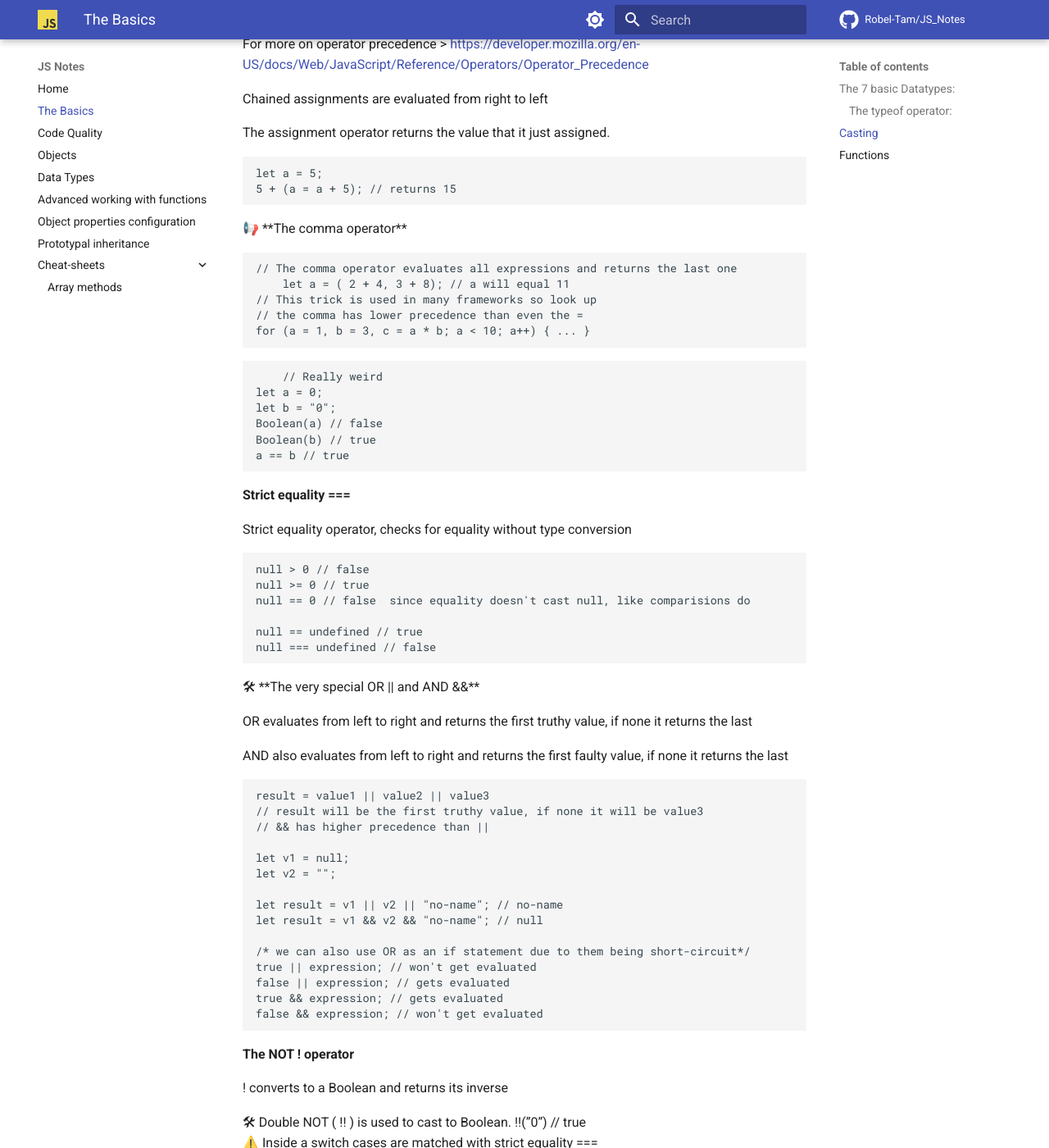
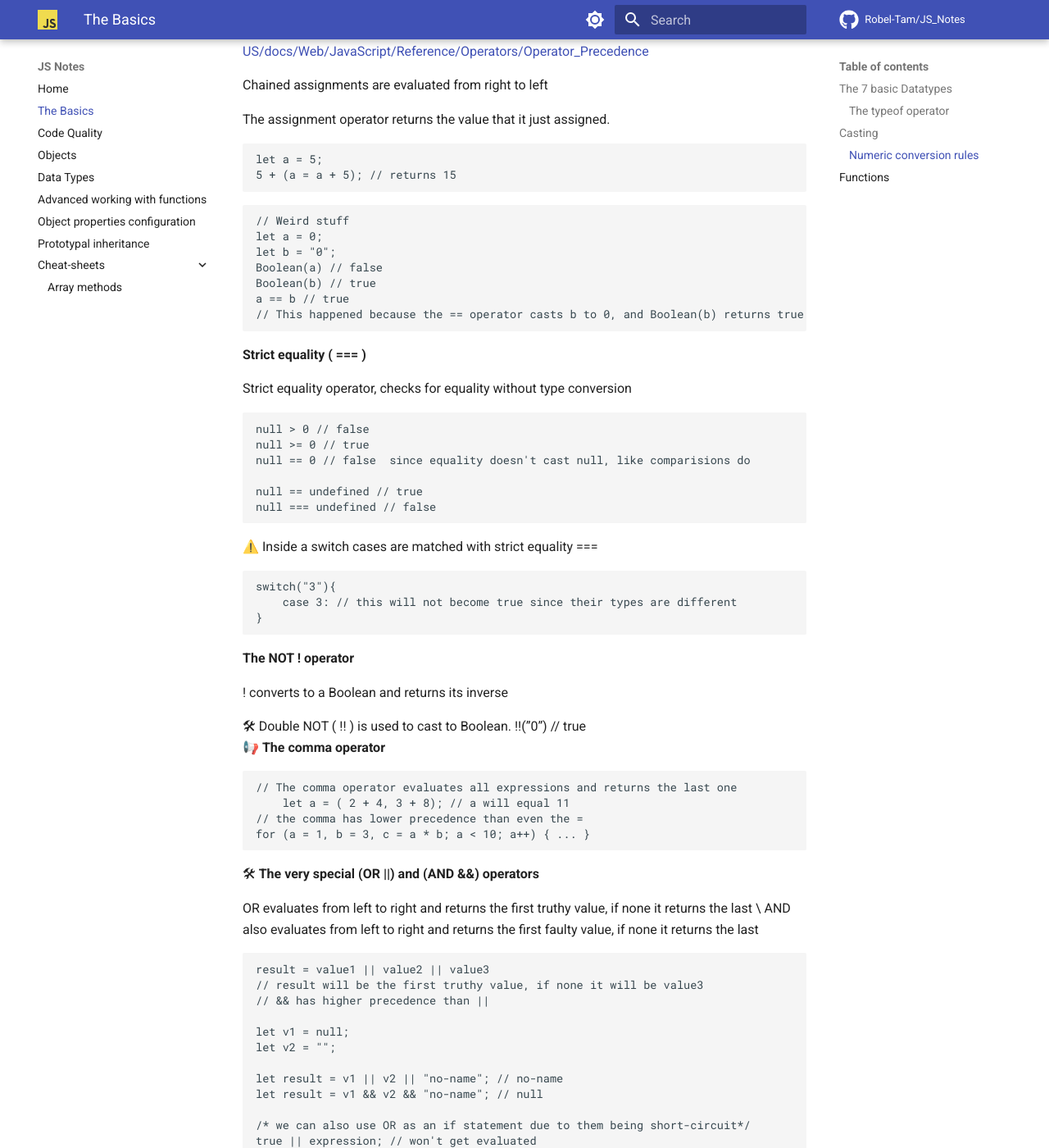
Before and after one commit to Robel-Tam/JS_Notes, an MkDocs documentation site: the page built from docs/The Basics.md, in a window 1280 px wide and 1400 px high, scrolled down 2549 px. Shown: the whole window at 82% size. Built offline with MkDocs 1.6.1 and Material for MkDocs 9.7.7, drawn with Linux system fonts in a browser that asks for light colours; comment, search, counter and statistics services are not loaded; some of the changed text lies outside the part shown.

Commit message:
Update The Basics.md

````diff
--- a/docs/The Basics.md
+++ b/docs/The Basics.md
@@ -6,13 +6,12 @@
 <script src="smt.js">
 		console.log('hello'); // this code will get ignored
 </script>
-
-```
 ```
 
 <aside>
-💡 As a rule, only the simplest scripts are put into HTML. More complex ones reside in separate files. The benefit of a separate file is that the browser will download it and store it in its cache. Other pages that reference the same script will take it from the cache instead of downloading it, so the file is actually downloaded only once. That reduces traffic and makes pages faster.
-
+💡 As a rule, only the simplest scripts are put into HTML. More complex ones reside in separate files.
+The benefit of a separate file is that the browser will download it and store it in its cache.
+Other pages that reference the same script will take it from the cache instead of downloading it, so the file is actually downloaded only once. That reduces traffic and makes pages faster.
 </aside>
 
 ```jsx
@@ -30,18 +29,13 @@
 ```
 
 <aside>
-⚠️ **“strict” mode alert**
-
-</aside>
-
-<aside>
-🔥 We could create variables without declaration merely through assignment, but this is not allowed in strict mode.
-
+	<h4>⚠️ <b>“strict” mode alert</b><br></h4>
+	🔥 We could create variables without declaration merely through assignment, but this is not allowed in strict mode.
 </aside>
 
 **Dynamically typed-** there are datatypes but variables are not bound to them.
 
-## **The 7 basic Datatypes:**
+## **The 7 basic Datatypes**
 
 - ***Number:***  integers and floating point numbers, plus Special numeric values (Infinity, -Infinity, NaN ).
 
@@ -51,14 +45,14 @@
 
      Doing math in JS is safe, i.e. it won’t die with a fatal error, it will result in a NaN in the worst case
 
-- ***Strings:*** can be surrounded with “” ‘’ or backticks(``).
+- ***Strings:*** can be surrounded with (“”), (‘’) or backticks(``).
 - ***Booleans:*** either true or false
 - ***Null:*** In JS null is not a reference to a non-existing object, but an object of itself
 - ***Undefined:*** Is also an object of it’s own, and its assigned to variables which have been declared but not assigned, we can also explicitly assign it, but that’s not good practice since that a job for null. null acts like a zero when used in operations. i.e. null - 5 == -5
 - ***Objects***
 - ***Symbols:*** named objects
 
-### The **typeof** operator:
+### The **typeof** operator
 
 ```jsx
 > let x = 5
@@ -83,7 +77,7 @@
 // get evaluated to false. note "0" and " " are evaluated to true
 ```
 
-Numeric conversion rules:
+### Numeric conversion rules
 
 | Value | Becomes.. |
 | --- | --- |
@@ -94,18 +88,16 @@
 
 <aside>
 🔥 Tip : We can use the unary + to cast to Number.
-
 </aside>
 
 ```jsx
 let x = "45";
 typeof +x; // Number
 +true // 1
-// It doesn't do anything if the operand is not a Number
 ```
 
 ```jsx
-// weird
+// Weird stuff
 4 + 5 + "px"  // 9px
 "px" + 4 + 5  // px45
 // operations run from left to rigth
@@ -124,29 +116,17 @@
 5 + (a = a + 5); // returns 15
 ```
 
-<aside>
-📢 **The comma operator**
-
-</aside>
-
 ```jsx
-// The comma operator evaluates all expressions and returns the last one
-	let a = ( 2 + 4, 3 + 8); // a will equal 11
-// This trick is used in many frameworks so look up
-// the comma has lower precedence than even the =
-for (a = 1, b = 3, c = a * b; a < 10; a++) { ... }
-```
-
-```jsx
-	// Really weird
+// Weird stuff
 let a = 0;
 let b = "0";
 Boolean(a) // false
 Boolean(b) // true
 a == b // true
+// This happened because the == operator casts b to 0, and Boolean(b) returns true
 ```
 
-**Strict equality ===**
+**Strict equality ( === )**
 
 Strict equality operator, checks for equality without type conversion
 
@@ -160,12 +140,47 @@
 ```
 
 <aside>
-🛠 **The very special OR || and AND &&**
+⚠️ Inside a switch cases are matched with strict equality ===
 
 </aside>
 
-OR evaluates from left to right and returns the first truthy value, if none it returns the last
+```jsx
+switch("3"){
+	case 3: // this will not become true since their types are different
+}
+```
 
+
+**The NOT ! operator**
+
+! converts to a Boolean and returns its inverse
+
+
+
+<aside>
+🛠 Double NOT ( !! ) is used to cast to Boolean.  !!(”0”) // true
+
+</aside>
+
+
+<aside>
+	📢 <b>The comma operator</b>
+</aside>
+
+```jsx
+// The comma operator evaluates all expressions and returns the last one
+	let a = ( 2 + 4, 3 + 8); // a will equal 11
+// the comma has lower precedence than even the =
+for (a = 1, b = 3, c = a * b; a < 10; a++) { ... }
+```
+
+
+<aside>
+	🛠 <b>The very special (OR ||) and (AND &&) operators</b>
+
+</aside>
+
+OR evaluates from left to right and returns the first truthy value, if none it returns the last \
 AND also evaluates from left to right and returns the first faulty value, if none it returns the last
 
 ```jsx
@@ -184,28 +199,6 @@
 false || expression; // gets evaluated
 true && expression; // gets evaluated
 false && expression; // won't get evaluated
-```
-
-**The NOT ! operator**
-
-! converts to a Boolean and returns its inverse
-
-
-
-<aside>
-🛠 Double NOT ( !! ) is used to cast to Boolean.  !!(”0”) // true
-
-</aside>
-
-<aside>
-⚠️ Inside a switch cases are matched with strict equality ===
-
-</aside>
-
-```jsx
-switch("3"){
-	case 3: // this will not become true since their types are different
-}
 ```
 
 ## Functions
@@ -255,20 +248,15 @@
 function b(){}; // b() -> undefined
 ```
 
-Modal function - pause the code execution until they finish eg. alert() …
+Modal function - are functions that restricts user interaction i.e. pause the code execution until an action has been taken. eg. alert()
 
 <aside>
-⚠️ **Function declaration VS Function expression:**
-Functions initiated with function expressions can only be used after they have been declared, unlike those with function declarations. In other words. **A Function Expression is created when the execution reaches it and is usable only from that moment.**
+	⚠️ <b>Function declaration VS Function expression:</b>
+Functions initiated with function expressions can only be used after they have been declared, unlike those with function declarations. In other words. <b>A Function Expression is created when the execution reaches it and is usable only from that moment.</b>
 
 </aside>
 
 <aside>
-⚠️ “strict” mode alert
-
+	<h4>⚠️ “strict” mode alert</h4>
+In strict mode functions will only be visible inside the block they were defined in.
 </aside>
-
-<aside>
-⚠️ In strict mode functions will only be visible inside the block they were defined in.
-
-</aside>
````
